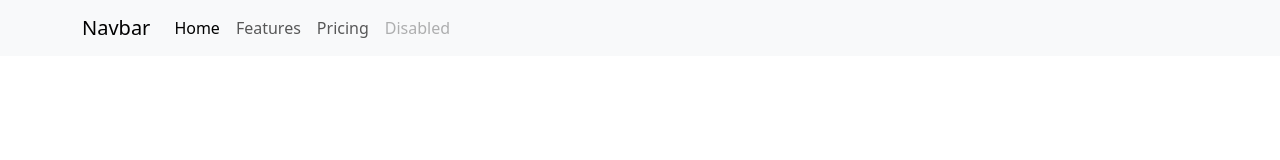
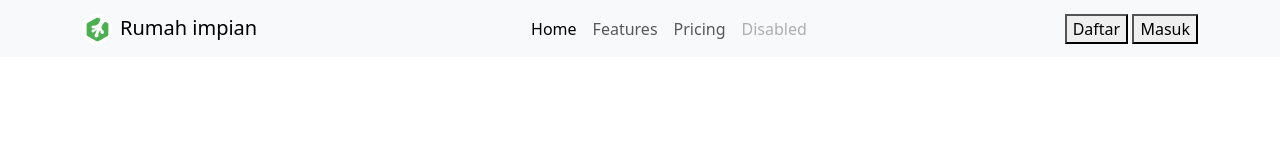
Before and after one commit to mdedirukmandiss-source/projek-RPL-B, a plain HTML site: page index.html in a window 1280 px wide. Drawn offline with nearby package versions, Linux system fonts and the light colour scheme.

Commit message:
pesan kita

```diff
--- a/index.html
+++ b/index.html
@@ -3,7 +3,7 @@
   <head>
     <meta charset="utf-8" />
     <meta name="viewport" content="width=device-width, initial-scale=1" />
-    <title>Bootstrap demo</title>
+    <title>Rumah impian</title>
     <link
       href="https://cdn.jsdelivr.net/npm/bootstrap@5.3.8/dist/css/bootstrap.min.css"
       rel="stylesheet"
@@ -16,11 +16,12 @@
       href="https://fonts.googleapis.com/css2?family=Poppins:wght@400;500;700&display=swap"
       rel="stylesheet"
     />
+    <link rel="shortcut icon" href="image/logo rumah impian.png" type="image/x-icon">
   </head>
   <body>
     <nav class="navbar navbar-expand-lg bg-body-tertiary">
       <div class="container">
-        <a class="navbar-brand" href="#">Navbar</a>
+        <a class="navbar-brand" href="#"><img src="image/logo rumah impian.png" alt="Logo" width="30"  class="d-inline-block align-text-top me-2">Rumah impian</a>
         <button
           class="navbar-toggler"
           type="button"
@@ -33,7 +34,7 @@
           <span class="navbar-toggler-icon"></span>
         </button>
         <div class="collapse navbar-collapse" id="navbarNav">
-          <ul class="navbar-nav">
+          <ul class="navbar-nav mx-auto">
             <li class="nav-item">
               <a class="nav-link active" aria-current="page" href="#">Home</a>
             </li>
@@ -47,6 +48,10 @@
               <a class="nav-link disabled" aria-disabled="true">Disabled</a>
             </li>
           </ul>
+          <div>
+            <button>Daftar</button>
+            <button>Masuk</button>
+          </div>
         </div>
       </div>
     </nav>
```
Also changed, not shown: image/logo rumah impian.png (added).
